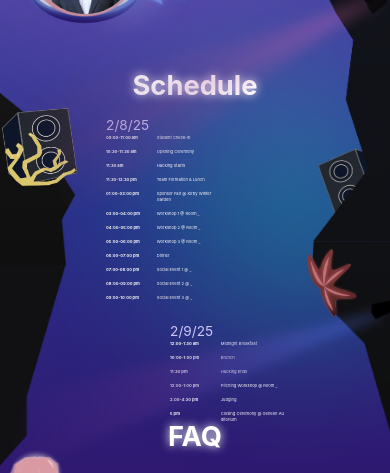
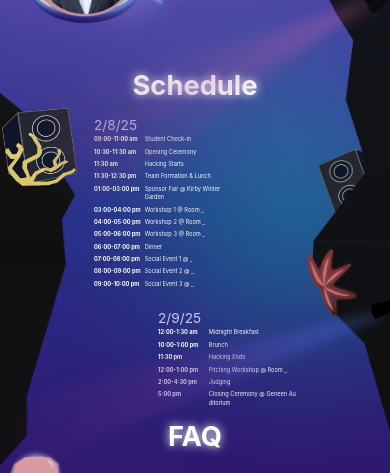
Before and after one commit to hack-duke/2025.hackduke.org, a React (Create React App) app: page / in a window 390 px wide. Shown: the part 1480-1953 px from the top of the page. Built offline with nearby package versions, Linux system fonts and the light colour scheme; what tailwindcss-motion, taos would draw is missing.

Commit message:
schedule sizing

```diff
--- a/src/components/schedule.js
+++ b/src/components/schedule.js
@@ -9,9 +9,9 @@ const ScheduleItem = ({ time, event }) => {
 
   return (
     <div className="flex items-start">
-      <span className="text-[1.05vw] text-[#FBF9F7] font-bold w-[13vw]">{time}</span>
+      <span className="text-[1.45vw] md:text-[1.05vw] text-[#FBF9F7] font-bold w-[13vw]">{time}</span>
       <span
-        className="text-[1.05vw] text-[#FBF9F7] whitespace-pre-line"
+        className="text-[1.45vw] md:text-[1.05vw] text-[#FBF9F7] whitespace-pre-line"
       >
         {formattedEvent}
       </span>
@@ -26,7 +26,7 @@ const DaySchedule = ({ date, events, isSecondDay }) => {
       <h2 className={`text-[3.5vw] text-[#D5CFFFF2] ${isSecondDay ? 'ml-16 md:ml-0' : ''}`}>
         {date}
       </h2>
-      <div className={`space-y-[2vw] ${isSecondDay ? 'ml-16 md:ml-0' : ''}`}>
+      <div className={`space-y-[1vw] ${isSecondDay ? 'ml-16 md:ml-0' : ''}`}>
         {events.map((event, index) => (
           <ScheduleItem key={index} time={event.time} event={event.event} />
         ))}
@@ -57,7 +57,7 @@ export const Schedule = () => {
     { time: '11:30 pm', event: 'Hacking Ends' },
     { time: '12:00-1:00 pm', event: 'Pitching Workshop @ Room _' },
     { time: '2:00-4:30 pm', event: 'Judging' },
-    { time: '5 pm', event: 'Closing Ceremony @ Geneen Auditorium' }
+    { time: '5:00 pm', event: 'Closing Ceremony @ Geneen Auditorium' }
   ]
 
   return (
```
